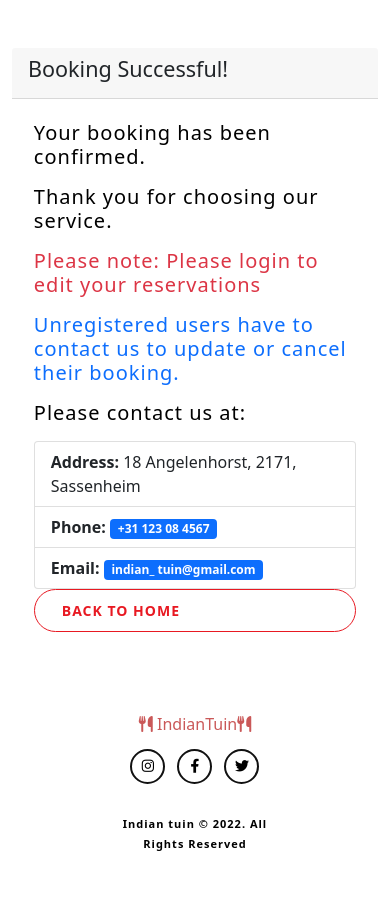
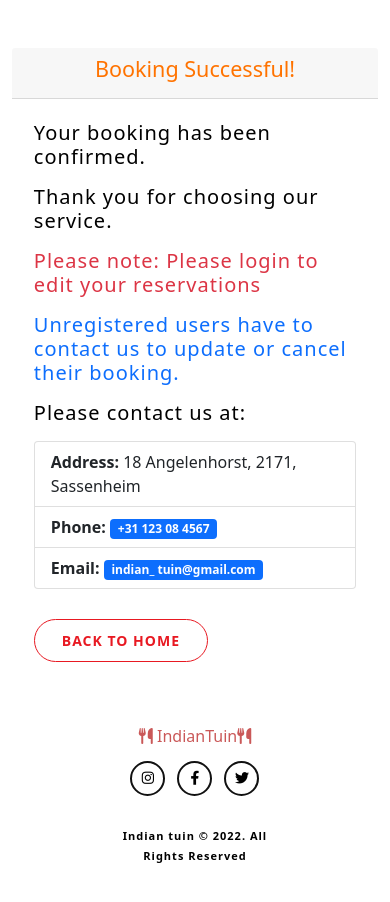
Before and after one commit to ssreelakshmi88/The-Indian-tuin-restaurant_PP4, a Django app: page /reservations/success/ in a window 390 px wide. Shown: the part 90-992 px from the top of the page. Before the commit the page ends 941 px from the top, so only its background shows below. Run offline with Django 3.2, Linux system fonts and the light colour scheme; some libraries are stand-ins or nearby versions.

Commit message:
Update media query

```diff
--- a/indian_tuin/settings.py
+++ b/indian_tuin/settings.py
@@ -32,7 +32,7 @@ SECRET_KEY = os.environ.get('SECRET_KEY')
 
 
 # SECURITY WARNING: don't run with debug turned on in production!
-DEBUG = False
+DEBUG = True
 
 ALLOWED_HOSTS = ['indian-tuin.herokuapp.com', "localhost"]
 
--- a/menu/templates/menu/delete_menuitem.html
+++ b/menu/templates/menu/delete_menuitem.html
@@ -12,10 +12,10 @@
 
     <form class="menu-form" method="POST">
         {% csrf_token %}
-
+        <div class="form-button-container">
         <a href="{% url 'menu' %}" class="back-link"><button type="button" class="form-button">Go Back</button></a>
         <button type="submit" class="form-button">Delete</button>
-
+    </div>
     </form>
 </div>
 
--- a/restaurant/templates/restaurant/reservations_success.html
+++ b/restaurant/templates/restaurant/reservations_success.html
@@ -5,7 +5,7 @@
       <div class="col-md-8">
           <div class="card">
               <div class="card-header">
-                  <h4>Booking Successful!</h4>
+                  <h4 class="success-booking">Booking Successful!</h4>
               </div>
               <div class="card-body">
                   <p>Your booking has been confirmed.</p>
@@ -18,7 +18,7 @@
                     <li class="list-group-item"><b>Phone:</b> <span class="badge bg-primary">+31 123 08 4567</span></li>
                     <li class="list-group-item"><b>Email:</b> <span class="badge bg-primary">indian_ tuin@gmail.com</span></li>
                   </ul>
-                  <a href="{% url 'home' %}" class="reserve-button">Back to Home</a>
+                  <a href="{% url 'home' %}" class="btn primary home-button">Back to Home</a>
               </div>
           </div>
       </div>
--- a/static/css/style.css
+++ b/static/css/style.css
@@ -790,7 +790,28 @@ input {
     color: red;
     font-size: 3rem;
 }
-
+/* ---------- SUCCESS RESERVATIONS PAGE ---------- */
+.success-booking{
+    text-align: center;
+    color: rgb(255, 115, 0);
+}
+.home-button {
+    color: red;
+    display: inline-table;
+    border-radius: 50px;
+    padding: 10px 27px;
+    border: 1px solid var(--primary-color);
+    color: var(--primary-text);
+    font-weight: 600;
+    font-size: 14px;
+    text-transform: uppercase;
+    letter-spacing: 1px;
+    background: linear-gradient(to right, var(--primary-color) 50%, transparent 50%);
+    background-size: 200% 100%;
+    background-position: right bottom;
+    transition: all 0.5s ease-out;
+    margin-top: 30px;
+}
 
 /* ---------- USER RESERVATIONS PAGE ---------- */
 
@@ -956,7 +977,7 @@ input {
     }
 
     h3 {
-        font-size: 2.5rem;
+        font-size: 1.8rem;
     }
 
     /* 2 NAVBAR */
@@ -1134,10 +1155,9 @@ input {
 @media (max-width: 540px) {
     /* RESERVATION */
 
-
     .time-image {
         float: left;
-        width: 80%;
+        width: 100%;
         margin-top: 31px;
     }
 
@@ -1173,7 +1193,7 @@ input {
     }
 
     .meta-wrap p {
-        width: auto;
+        width: 40vh;
     }
 
 
@@ -1212,6 +1232,12 @@ input {
 /* For extra small screens size from 414px wide and down */
 
 @media (max-width: 414px) {
+    /* BLOG*/
+
+   .page-title {
+       font-size: 2.5em;
+
+    }
 
     .article-card {
         display: inline-grid;
@@ -1221,6 +1247,7 @@ input {
 
         border-block-color: black;
     }
+
 
     /* CONTACT PAGE*/
     .contact-container {
@@ -1239,11 +1266,14 @@ input {
     .form-container textarea {
         width: 120%;
     }
+    textarea.form-control {
+        width: 150%;
 
+    }
     /* PROFILE PAGE*/
     .title-p {
         font-size: 1.3rem;
-        margin-left: -33px;
+        margin-left: -13px;
     }
 
     .profile-title {
--- a/templates/base.html
+++ b/templates/base.html
@@ -9,7 +9,7 @@
     <meta name="viewport" content="width=device-width, initial-scale=1.0">
     <meta name="description" content="Restaurant and blog with delicious indian dishes">
     <meta name="keywords" content="dishes, food, indian, spicy, delicious, netherlands">
-    <link rel="shortcut icon" type="image/png" href="{% static 'images/favicon.png' %}"/>
+    <link rel="shortcut icon" type="image/png" href="{% static 'images/favicon.png' %}">
 
     <title>Indian tuin</title>
 
```
Also changed, not shown: menu/templates/menu/menu_form.html (+4 -7 lines), users/templates/users/contact.html (+4 -4 lines).
